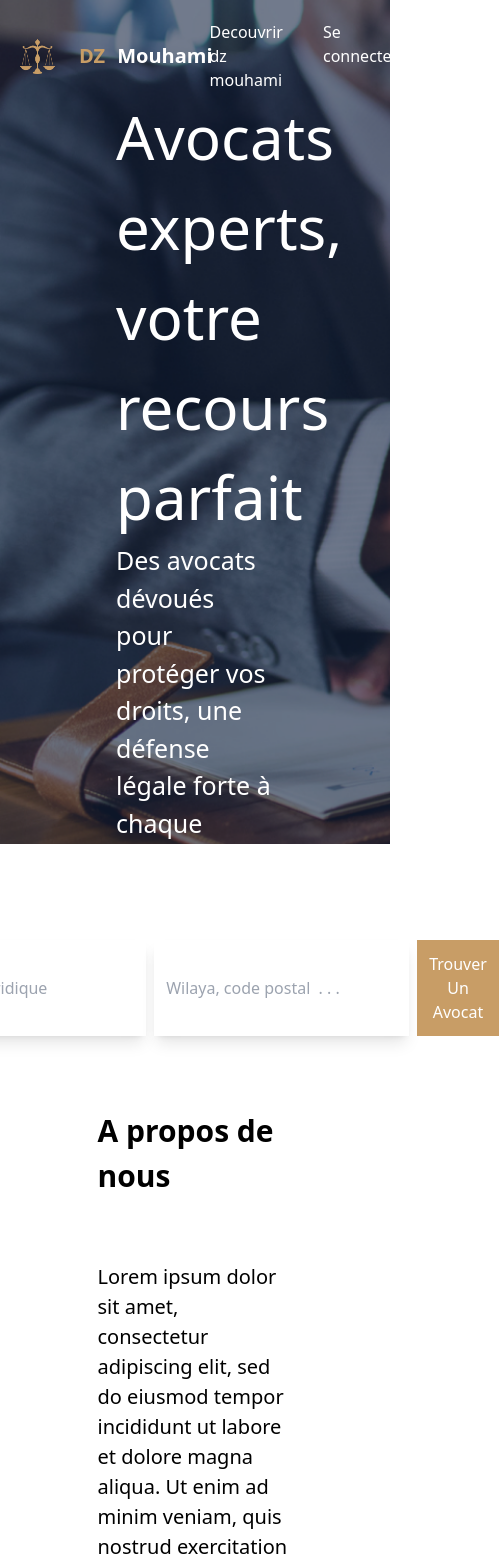
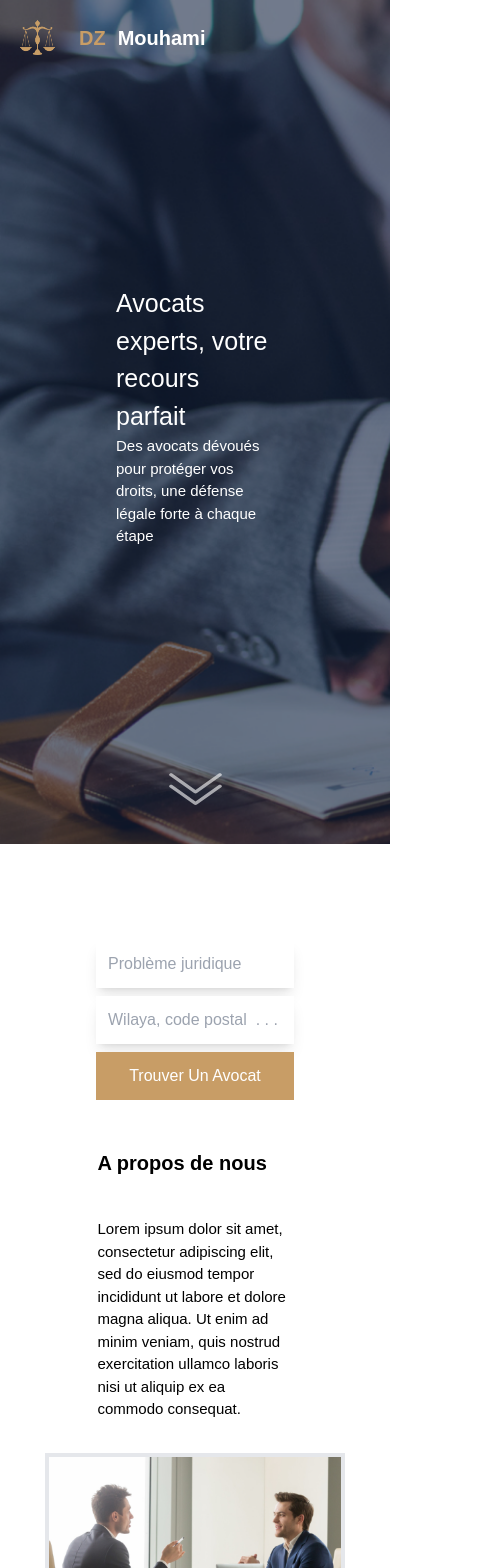
Before and after one commit to yacineboudebouz/mouhami-dz, a React (Vite) app: page / in a window 390 px wide. Shown: the top 1568 px of the page, 499 px wide, since content can reach past the window. Built offline with nearby package versions, Linux system fonts and the light colour scheme.

Commit message:
responsive

```diff
--- a/src/features/landing/components/Hero.jsx
+++ b/src/features/landing/components/Hero.jsx
@@ -8,21 +8,23 @@ const Hero = () => {
         <main className=' flex flex-col w-full h-screen p-5 justify-between'>
             <nav className=' flex flex-row justify-between relative top-0 left-0'>
                 <div className=' flex flex-row items-center'>
-                    <motion.img whileHover={{ scale: 1.1 }} src={logo} className='h-[35px] w-[35px]' />
+                    <motion.img drag whileDrag={{ rotate: [0, 45, 0, -45, 0], transition: { duration: 1.5, repeat: Infinity, repeatType: 'loop' } }} whileHover={{ scale: 1.1 }} src={logo} className='h-[35px] w-[35px]' />
                     <p className=' flex items-center  font-bold text-[20px] px-3 text-white'><span className=' text-primary font-bold text-[20px] px-3 '>DZ</span>Mouhami</p>
                 </div>
                 <div className=' flex flex-row justify-evenly items-center'>
-                    <ul className=' flex-row flex'>
+                    <ul className=' flex-row  md:flex hidden'>
                         <motion.li whileHover={{ scale: 1.1, transition: { ease: "easeOut" } }} className=' text-white font-light mx-5 cursor-pointer hover:bg-white-50 transition duration-100 '>Decouvrir dz mouhami </motion.li>
                         <motion.li whileHover={{ scale: 1.1, transition: { ease: "easeOut" } }} className=' text-white font-light mx-5 cursor-pointer hover:shadow-md transition duration-100 '>Se connecter</motion.li>
                     </ul>
+                    {/* <div className=' h-[30px] w-[30px] bg-red-900 md:hidden '>
 
+                    </div> */}
 
                 </div>
             </nav>
             <section className=' flex flex-col px-24'>
-                <motion.h2 variants={slideIn('left')} className=' text-white text-[60px] text-9xlt-'>Avocats experts, votre recours parfait</motion.h2>
-                <motion.p variants={littleFadeIn()} className=' text-[25px] font-light text-white'>Des avocats dévoués pour protéger vos droits, une défense légale forte à chaque étape</motion.p>
+                <motion.h2 variants={slideIn('left')} className=' text-white md:text-[60px] text-[25px] '>Avocats experts, votre recours parfait</motion.h2>
+                <motion.p variants={littleFadeIn()} className=' md:text-[25px] text-[15px] font-light text-white poppins'>Des avocats dévoués pour protéger vos droits, une défense légale forte à chaque étape</motion.p>
             </section>
             <a href='#propos'>
                 <div className=' flex justify-center w-full' >
--- a/src/features/landing/components/Propos.jsx
+++ b/src/features/landing/components/Propos.jsx
@@ -16,15 +16,15 @@ const Propos = () => {
     }
     return (
         <main className=' flex flex-col items-center  w-full  mt-24' id='propos'>
-            <div className=' flex flex-row justify-center w-full px-24 gap-2'>
+            <div className=' flex md:flex-row flex-col justify-center w-full px-24 gap-2'>
                 <motion.input variants={littleFadeInX()} onChange={handleProblemChange} type='text' placeholder='Problème juridique' className=' outline-2 p-3 shadow-lg outline-primary' value={problem} />
                 <motion.input variants={textVariant()} onChange={handleLocationChange} type='text' placeholder='Wilaya, code postal  . . .' className=' outline-2 p-3 shadow-lg outline-primary' value={location} />
-                <motion.button variants={littleFadeIn()} className=' bg-primary flex items-center p-3 cursor-pointer text-white hover:bg-amber-800 transition duration-300'>Trouver Un Avocat</motion.button>
+                <motion.button variants={littleFadeIn()} className=' bg-primary flex items-center p-3 justify-center cursor-pointer text-white hover:bg-amber-800 transition duration-300'>Trouver Un Avocat</motion.button>
             </div>
             <div className=" sm:flex-row flex flex-col justify-between items-center my-10" >
                 <div className=" text-start mx-4 w-2/4 flex flex-col justify-between h-full">
-                    <motion.p variants={textVariant()} className="max-w-2xl my-8 font-bold text-[30px]">A propos de nous</motion.p>
-                    <motion.p variants={slideIn('left')} className="max-w-2xl my-8 text-[20px] ">Lorem ipsum dolor sit amet, consectetur adipiscing elit, sed do eiusmod tempor incididunt ut labore et dolore magna aliqua. Ut enim ad minim veniam, quis nostrud exercitation ullamco laboris nisi ut aliquip ex ea commodo consequat.</motion.p>
+                    <motion.p variants={textVariant()} className="max-w-2xl md:my-8 my-2 font-bold text-[20px] md:text-[30px]">A propos de nous</motion.p>
+                    <motion.p variants={slideIn('left')} className="max-w-2xl my-8 text-[15px] md:text-[20px] w-full ">Lorem ipsum dolor sit amet, consectetur adipiscing elit, sed do eiusmod tempor incididunt ut labore et dolore magna aliqua. Ut enim ad minim veniam, quis nostrud exercitation ullamco laboris nisi ut aliquip ex ea commodo consequat.</motion.p>
                 </div>
                 <motion.div variants={littleFadeIn()} className=' relative h-[300px] w-[300px]  bg-cover '>
                     <img src={meet} className=' absolute w-full h-full cover-fill   border-firstBgColor border-4' />
--- a/src/features/landing/components/Services.jsx
+++ b/src/features/landing/components/Services.jsx
@@ -19,7 +19,7 @@ const Services = () => {
                 setSelected(name)
                 setTitle(contentLits[name].title)
                 setDescription(contentLits[name].description)
-            }} className={`${name === selected ? ' bg-primary text-white' : ' bg-white text-black'} shadow-lg py-2 px-3  `}>
+            }} className={`${name === selected ? ' bg-primary text-white' : ' bg-white text-black'} shadow-lg py-2 px-3 w-[150px]  flex justify-center items-center `}>
                 <p className=' font-light text-[20px]'>{name}</p>
             </motion.button>
         )
@@ -32,7 +32,7 @@ const Services = () => {
                 <p className=' font-bold text-primary text-[30px]'>Nos Services</p>
                 <motion.img whileHover={{ scale: 1.1 }} src={hammer} className='h-[35px] w-[35px]' />
             </div>
-            <ul className=' flex flex-row gap-3 py-2 transition duration-200 '>
+            <ul className=' flex flex-row gap-3 py-2 transition flex-wrap justify-center px-10 duration-200 '>
                 {list.map((item, index) => {
                     return (
                         <motion.div variants={fadeIn('left', {}, index * 0.25)}>
@@ -43,8 +43,8 @@ const Services = () => {
             </ul>
             <div className=" sm:flex-row flex flex-col justify-between items-center my-10">
                 <div className=" text-start mx-4 w-2/4 flex flex-col justify-between h-full">
-                    <motion.p variants={textVariant()} className="max-w-2xl my-8 font-bold text-[30px]">{title}</motion.p>
-                    <motion.p variants={littleFadeIn()} className="max-w-2xl my-8 text-[20px] ">{description}</motion.p>
+                    <motion.p variants={textVariant()} className="max-w-2xl my-4 font-bold  text-[20px] md:text-[30px]">{title}</motion.p>
+                    <motion.p variants={littleFadeIn()} className="max-w-2xl mb-2  text-[15px] md:text-[20px]  ">{description}</motion.p>
                 </div>
                 <motion.div variants={littleFadeInX()} className=' relative h-[300px] w-[300px]  bg-cover '>
                     <div className=' absolute top-[30px] right-[30px]  h-[300px] w-[300px] bg-secondBgColor'></div>
--- a/src/index.css
+++ b/src/index.css
@@ -2,7 +2,9 @@
 @tailwind components;
 @tailwind utilities;
 
+
 *{
     box-sizing: border-box;
     scroll-behavior: smooth;
+    font-family: 'Poppins', sans-serif;
 }
```
